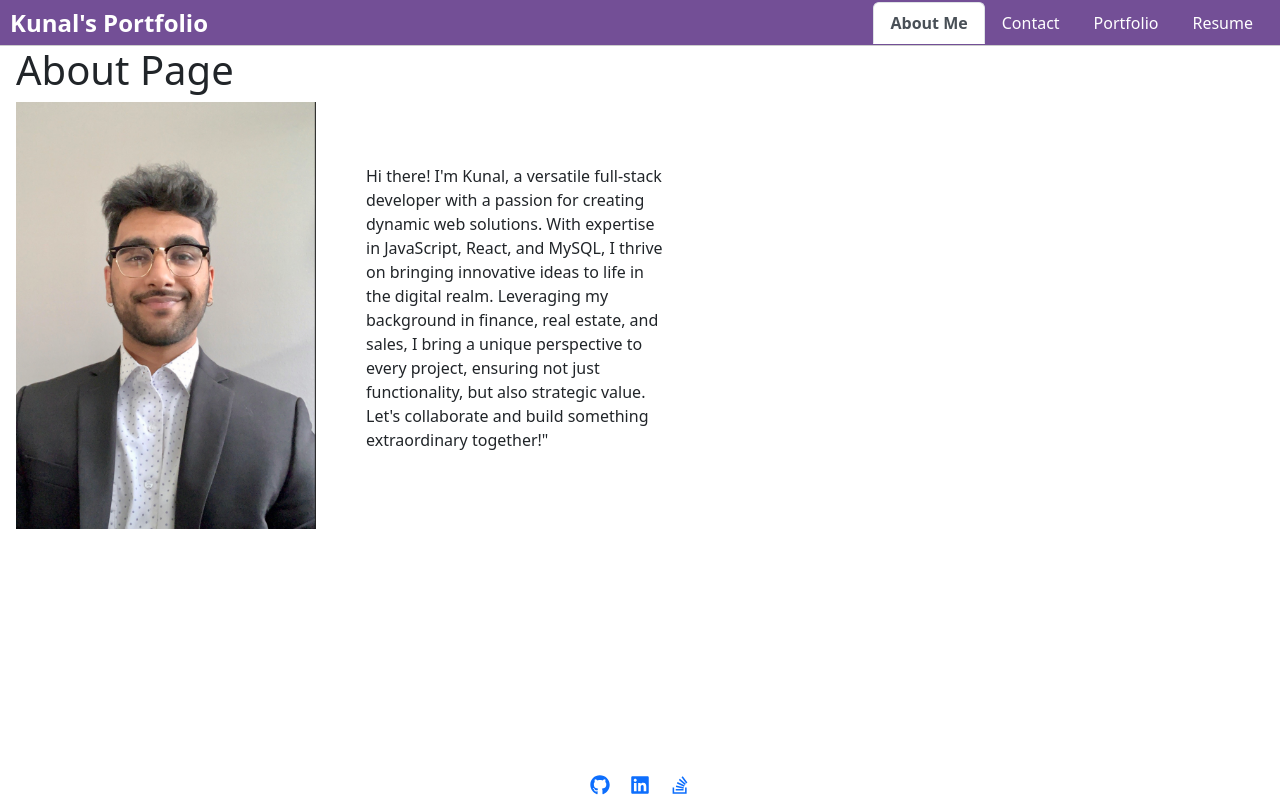
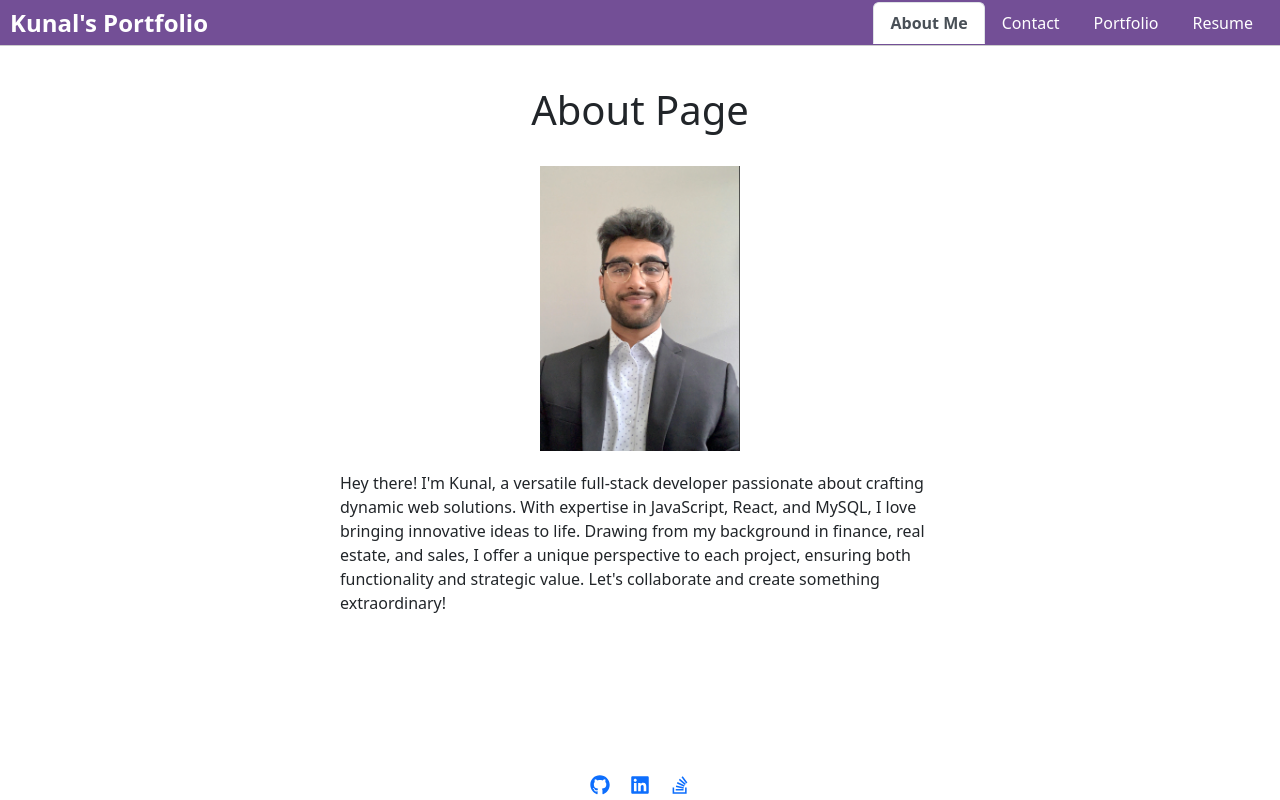
Before and after one commit to unfazedxx/Web_Portoflio_React, a React (Vite) app: page / in a window 1280 px wide. Built offline with nearby package versions, Linux system fonts and the light colour scheme.

Commit message:
a bunch of styling updates

```diff
--- a/src/App.css
+++ b/src/App.css
@@ -3,35 +3,7 @@
 /* moved to seperate nav css file */
 
 
-/* about page */
 
-.about-container {
-  display: flex;
-  align-items: center;
-}
-
-.portraitContainer {
-  max-width: 300px; /* max width of the image container */
-}
-
-.selfPortrait {
-  width: 100%; /* ensure the image fills its container */
-  height: auto; /* aspect ratio */
-  max-width: 100%; /* ensure the image doesn't exceed its original size */
-}
-
-.about-text {
-  margin-left: 50px; /* spacing between image and text */
-}
-
-.about-text p {
-  max-width: 300px; /* width of the text container */
-}
-
-.project {
-    max-width: 300px;
-    height: auto; /* adjust height based on width */
-  }
 
   /* footer styling */
 
--- /dev/null
+++ b/src/pages/About.css
@@ -0,0 +1,42 @@
+/* About.css */
+
+.page-container {
+  display: flex;
+  justify-content: center;
+  align-items: center;
+  flex-direction: column;
+  text-align: center;
+  padding: -5px;
+}
+
+.title-container {
+  margin-bottom: 10px; /* Reduce the bottom margin */
+  margin-top: 10px; /* Add margin to the top */
+  max-width: 300px; /* Set a maximum width for the title container */
+  height: 100px; /* Set the height of the title container */
+  overflow: hidden; /* Hide overflow if title content exceeds container height */
+}
+
+.about-container {
+  display: flex;
+  justify-content: center;
+  align-items: center;
+  flex-direction: column;
+}
+
+.about-text {
+  margin-top: 20px;
+  text-align: left; /* Align text to the left */
+  max-width: 600px; /* Set a maximum width */
+}
+
+.selfPortrait {
+  width: 200px;
+  height: auto;
+}
+
+@media (max-width: 768px) {
+  .about-text {
+    text-align: center; /* Center text on smaller screens */
+  }
+}
--- a/src/pages/About.jsx
+++ b/src/pages/About.jsx
@@ -1,9 +1,13 @@
+import React from "react";
+import "./About.css";
 import selfPortrait from "./assets/selfPortrait.png";
 
 export default function About() {
   return (
-    <div>
-      <h1>About Page</h1>
+    <div className="page-container">
+      <div className="title-container">
+        <h1>About Page</h1>
+      </div>
       <div className="about-container">
         <div className="portraitContainer">
           {/* using image we imported from line 1 */}
@@ -12,7 +16,7 @@ export default function About() {
         <div className="about-text">
           {/* about me info */}
           <p>
-            Hi there! I'm Kunal, a versatile full-stack developer with a passion for creating dynamic web solutions. With expertise in JavaScript, React, and MySQL, I thrive on bringing innovative ideas to life in the digital realm. Leveraging my background in finance, real estate, and sales, I bring a unique perspective to every project, ensuring not just functionality, but also strategic value. Let's collaborate and build something extraordinary together!"
+            Hey there! I'm Kunal, a versatile full-stack developer passionate about crafting dynamic web solutions. With expertise in JavaScript, React, and MySQL, I love bringing innovative ideas to life. Drawing from my background in finance, real estate, and sales, I offer a unique perspective to each project, ensuring both functionality and strategic value. Let's collaborate and create something extraordinary!
           </p>
         </div>
       </div>
--- /dev/null
+++ b/src/pages/Contact.css
@@ -0,0 +1,44 @@
+/* Contact.css */
+
+.container {
+    display: flex;
+    flex-direction: column;
+    align-items: center;
+    justify-content: center;
+    min-height: 0;
+    text-align: center;
+    padding: 10px
+  }
+
+  .contactContainer {
+    height: 80px; /* Adjust the height as needed */
+}
+
+  form {
+    width: 80%;
+    max-width: 400px;
+  }
+
+  input,
+  textarea,
+  button {
+    width: 100%;
+    margin-bottom: 1rem;
+  }
+
+  button {
+    padding: 0.5rem 1rem;
+    background-color: #007bff;
+    color: #fff;
+    border: none;
+    border-radius: 4px;
+    cursor: pointer;
+  }
+
+  button:hover {
+    background-color: #0056b3;
+  }
+
+  label {
+    font-weight: bold;
+  }
--- a/src/pages/Contact.jsx
+++ b/src/pages/Contact.jsx
@@ -1,4 +1,5 @@
 import React, { useState } from 'react';
+import "./Contact.css"; // assuming you have a CSS file for styling
 
 export default function Contact() {
   const [formData, setFormData] = useState({
@@ -30,8 +31,10 @@ export default function Contact() {
 
   //html style jsx code to display on the page
   return (
-    <div>
+    <div className="container">
+      <div className='contactContainer'>
       <h1>Contact Page</h1>
+      </div>
       <p>If you wish to contact me, please leave your name, email address and a short message and will reach out as soon as possible!!</p>
       <br />
       <form onSubmit={handleSubmit}>
--- a/src/pages/Portfolio.css
+++ b/src/pages/Portfolio.css
@@ -25,3 +25,8 @@
   text-decoration: none;
   color: inherit;
 }
+
+h1 {
+  text-align: center;
+  padding: 30px;
+}
```
